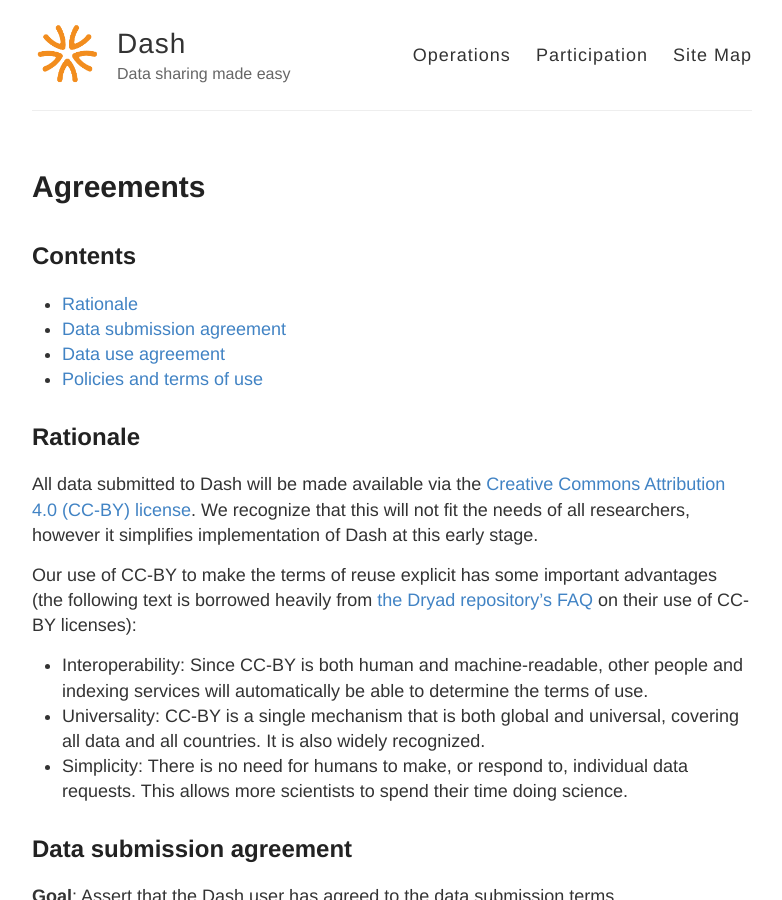
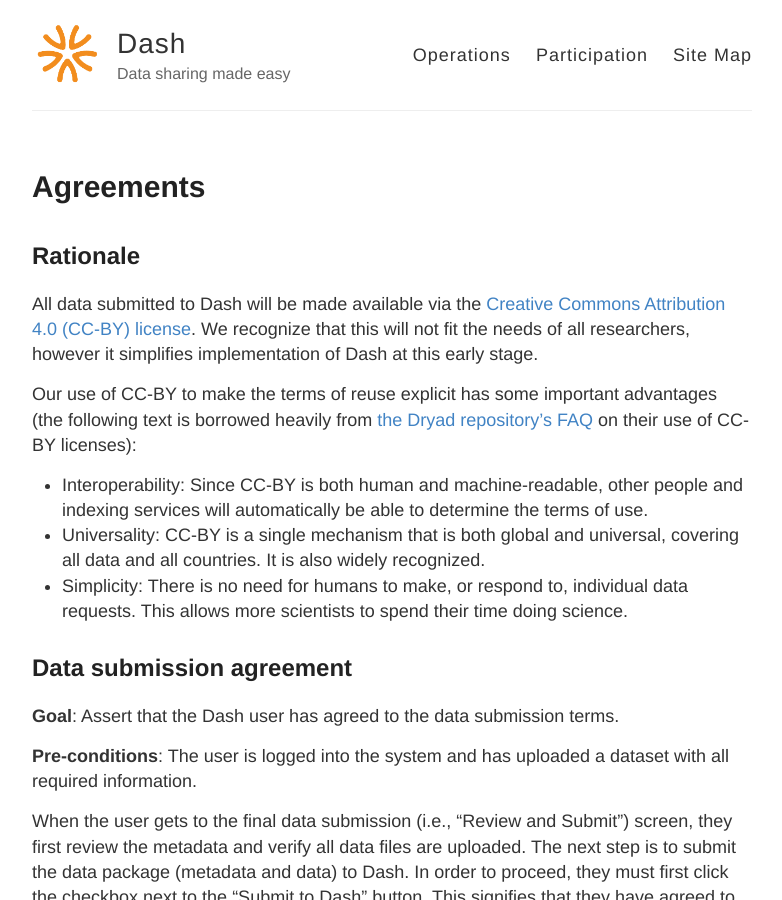
Before and after one commit to CDLUC3/dash, a Jekyll site: the page built from Agreements.md, in a window 1280 px wide and 900 px high. Shown: the whole window, without its empty margins (248-1030 px from the left). Built offline with Jekyll 4.4.1, drawn with Linux system fonts in a browser that asks for light colours.

Commit message:
Update Agreements.md

```diff
--- a/Agreements.md
+++ b/Agreements.md
@@ -3,14 +3,6 @@
 title: Agreements
 permalink: /agreements/
 ---
-
-## Contents
-
-* [Rationale](agreements#Rationale)
-* [Data submission agreement](agreements#data-submission-agreement)
-* [Data use agreement](agreements#data-use-agreement)
-* [Policies and terms of use](agreements#policies-and-terms-of-use)
-
 
 ## Rationale
 
```
